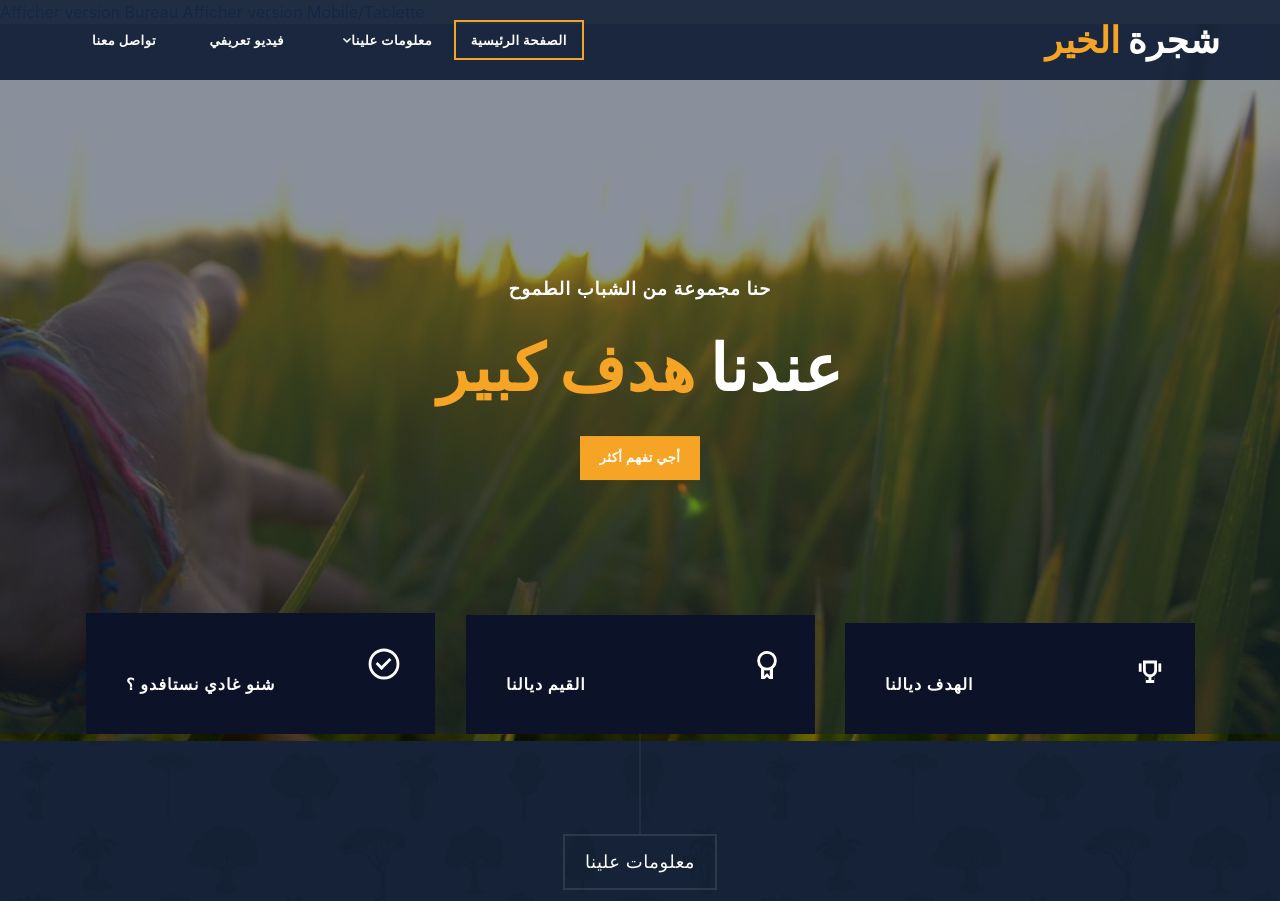
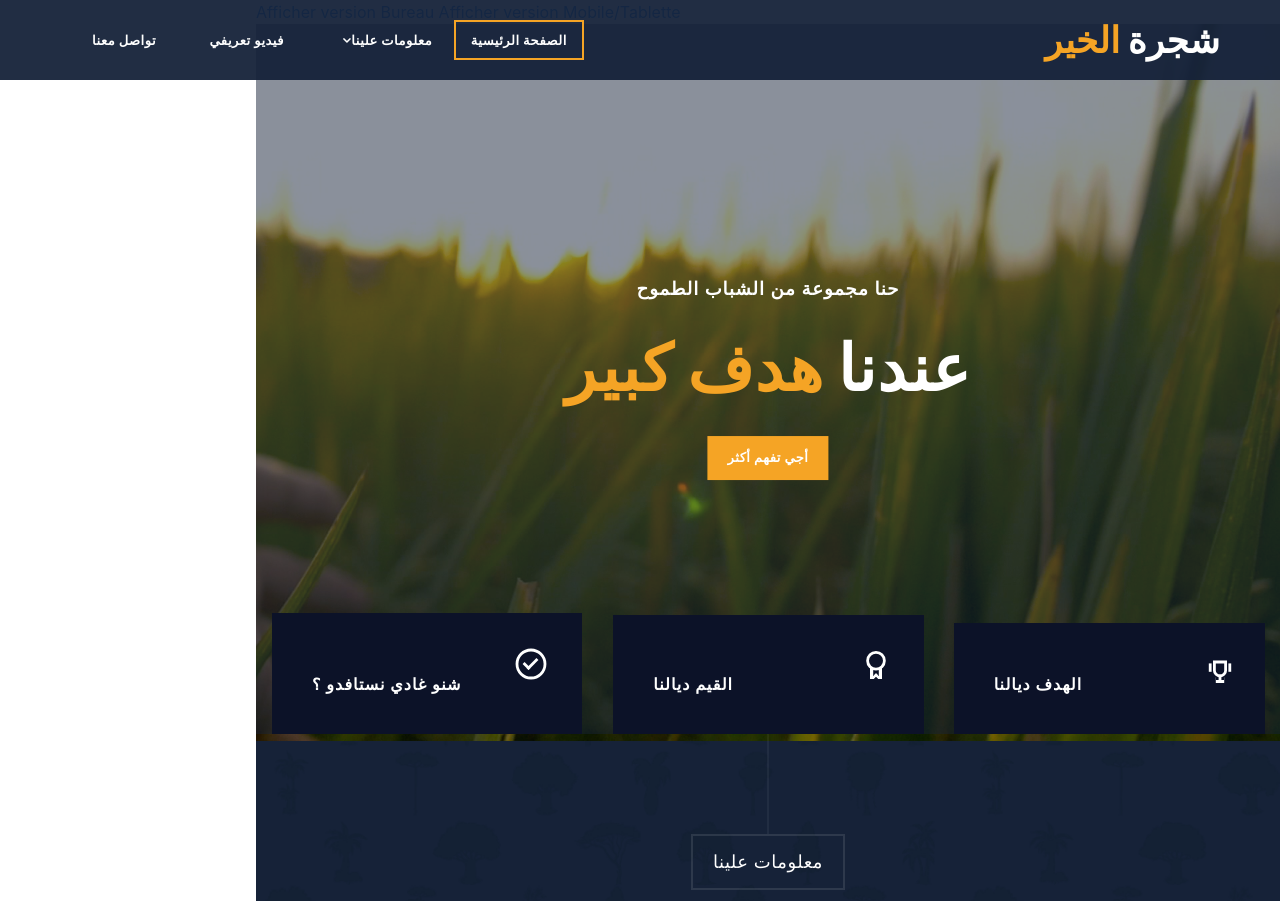
Before and after one commit to salimchamrouk/ChajaratElKayeir, a plain HTML site: page index.html in a window 1280 px wide. Shown: the top 901 px of the page. Drawn offline with Linux system fonts and the light colour scheme; files whose address does not match are found by name.

Commit message:
initial commit

```diff
--- a/assets/css/templatemo-grad-school.css
+++ b/assets/css/templatemo-grad-school.css
@@ -14,6 +14,23 @@ body {
 }
 
 /* Basic */
+
+body {
+    /* Le site est taillé pour un affichage 1024px */
+    width: 1024px;
+}
+
+    body {
+        width: 1024px;
+    }
+    @media (max-width: 1023px) {
+        /* Cependant, si l'écran est inférieur à 1024px... */
+        /* ...alors on applique la propriété suivante */
+        body {
+            width: auto;
+        }
+    }
+
 
 input, textarea {
  unicode-bidi:bidi-override;
```
